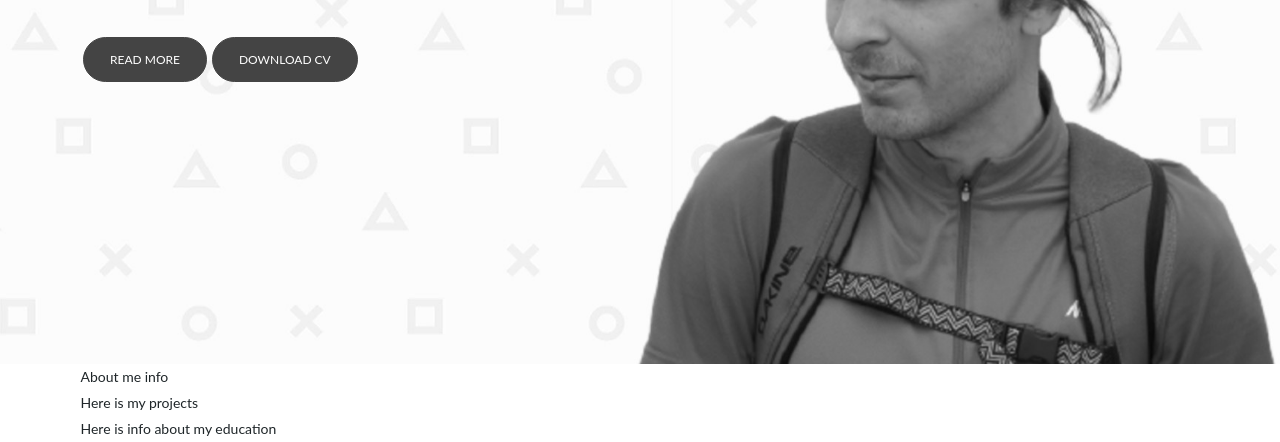
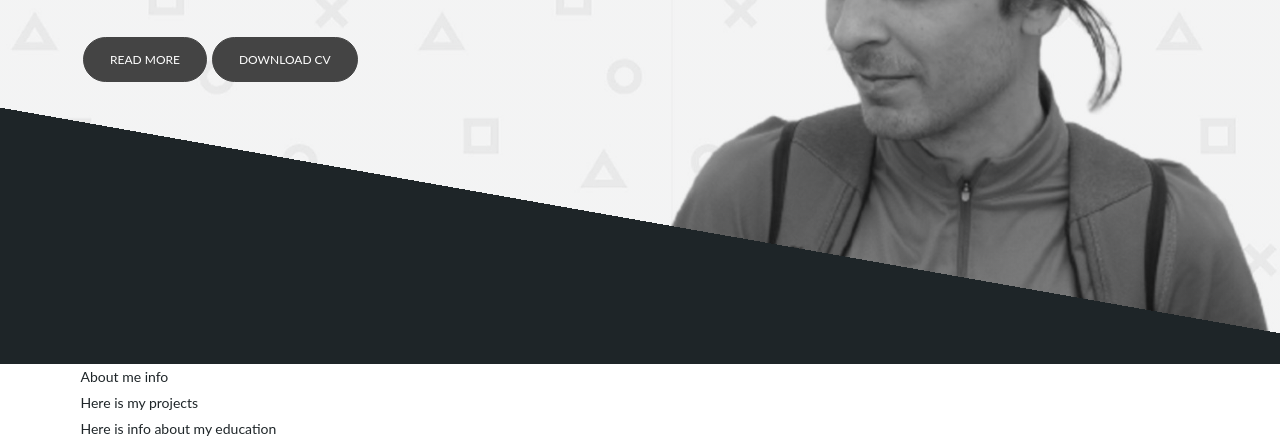
Before and after one commit to alex-ismailov/about-me-static-page, a website built with webpack: page src/html/index.html in a window 1280 px wide. Shown: the part 436-878 px from the top of the page. Built offline with nearby package versions, Linux system fonts and the light colour scheme.

Commit message:
Rename(src/assets/scss/modules/full-screen-bg.scss) class full-screen-bg--layer-2 to full-screen-bg--triangle-bg

```diff
--- a/src/assets/scss/modules/full-screen-bg.scss
+++ b/src/assets/scss/modules/full-screen-bg.scss
@@ -4,7 +4,7 @@
   background-size: cover;
   position: relative;
 
-  &--layer-2 {
+  &--triangle-bg {
     background-image:linear-gradient(10deg,#1e2528 25%,rgba(104,109,114,0.06) 10%);
     height: inherit;
   }
```
